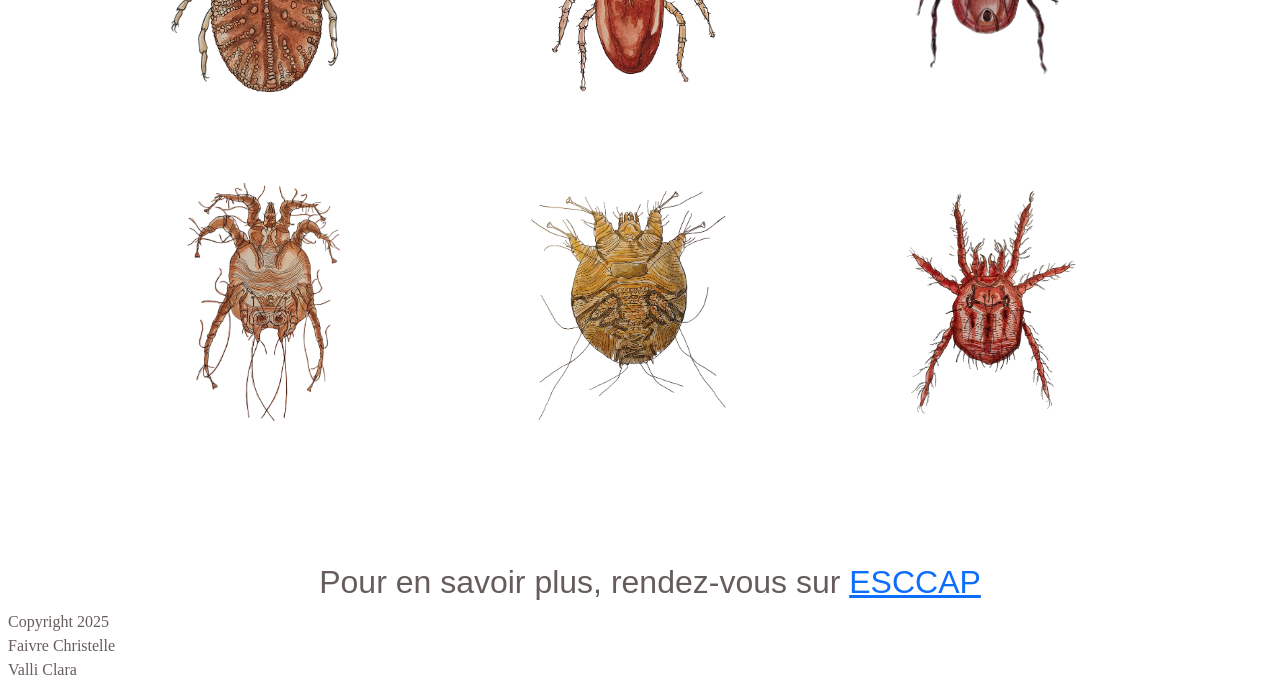
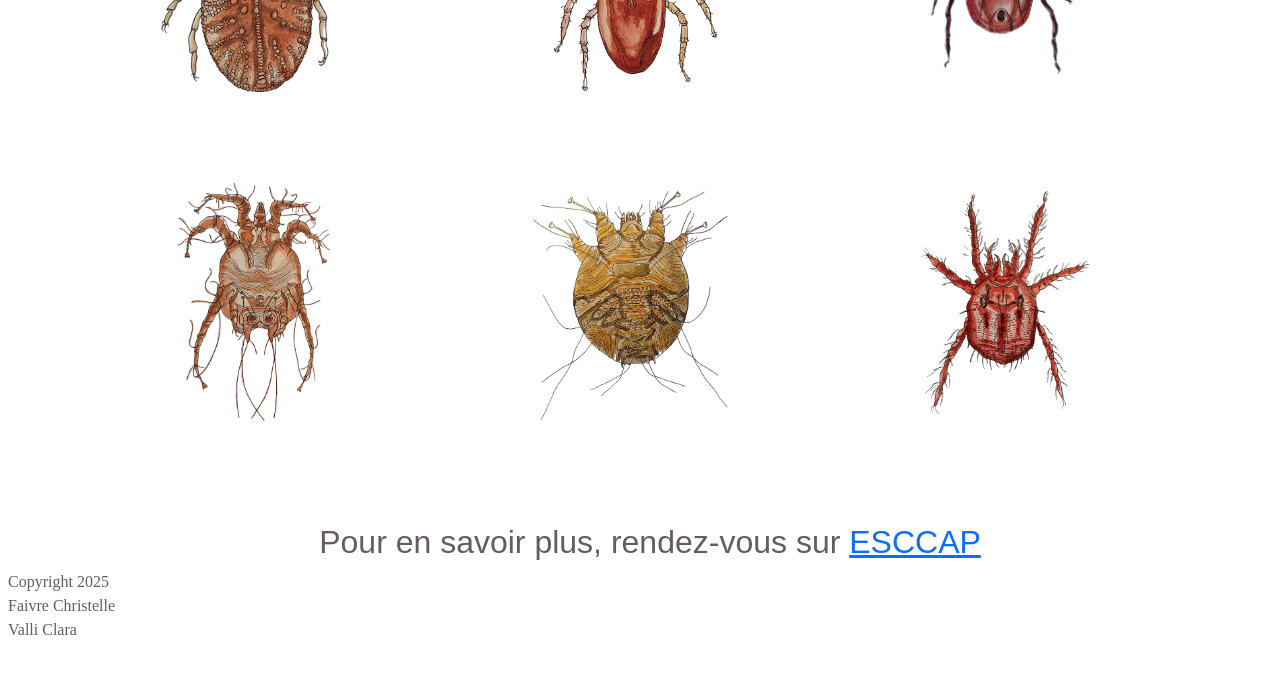
Before and after one commit to Claravll/Paparazzite, a plain HTML site: page index.html in a window 1280 px wide. Shown: the part 599-1282 px from the top of the page. After the commit the page ends 1249 px from the top, so only its background shows below. Drawn offline with nearby package versions, Linux system fonts and the light colour scheme.

Commit message:
essai de rencentrer la grille

```diff
--- a/css/components/grid.css
+++ b/css/components/grid.css
@@ -7,12 +7,13 @@
 }
 
 .grid{
-    width: 700px;
-    margin: 80px;
+    /* width: 700px; */
+    margin: auto;
     margin-top: 10px;
     display: grid;
-    align-content: center;
     grid-template-columns: 1fr 1fr 1fr;
+    align-items: center; /* Centre verticalement */
+    justify-content: center; /* Centre horizontalement */
 }
 
 @media(max-width:768px) {
```
Also changed, not shown: index.html (+4 -1 lines), css/style.css (line endings or trailing spaces).
